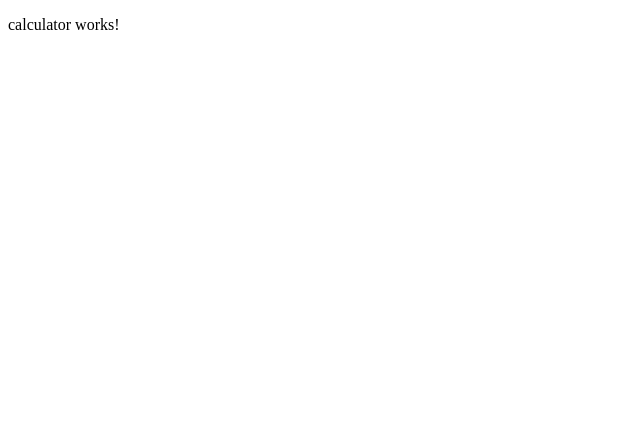
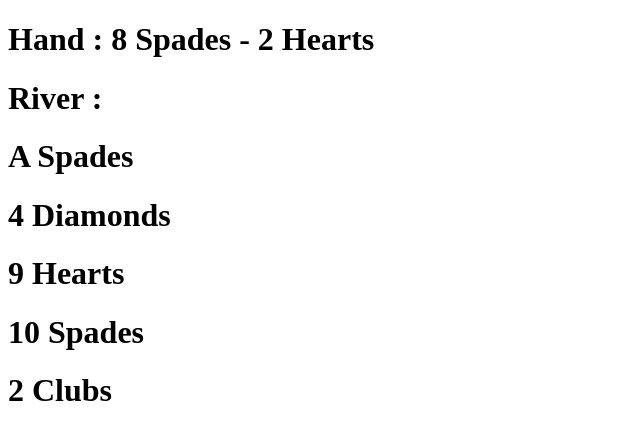
Before and after one commit to MonKeySVG/poker-basic, an Angular app: page / in a window 1280 px wide. Shown: the top 440 px of the page, without its empty margins (0-640 px from the left). Built offline with nearby package versions, Linux system fonts and the light colour scheme.

Commit message:
Affichage a l'écran

```diff
--- a/src/app/calculator/calculator.component.html
+++ b/src/app/calculator/calculator.component.html
@@ -1 +1,6 @@
-<p>calculator works!</p>
+<h1>Hand : {{card_1.rank}} {{card_1.suit}} - {{card_2.rank}} {{card_2.suit}}</h1>
+
+<h1>River :</h1>
+<div *ngFor="let card of river">
+  <h1>{{card.rank}} {{card.suit}}</h1>
+</div>
--- a/src/app/calculator/calculator.component.ts
+++ b/src/app/calculator/calculator.component.ts
@@ -25,6 +25,8 @@ export class CalculatorComponent {
   card_2!: CardComponent;
   deck: DeckComponent = new DeckComponent();
   river: CardComponent[] = [];
+
+  value: string = '';
 
   constructor() {
     this.dealCards();
@@ -124,50 +126,69 @@ export class CalculatorComponent {
 
     // Vérifiez pour une Quinte Flush Royale
     if (this.isRoyalFlush(hand)) {
+      console.log("RoyalFlush");
       return HandRank.RoyalFlush;
     }
 
     // Vérifiez pour une Quinte Flush
     if (this.isStraightFlush(hand)) {
+      console.log("StraightFlush");
+      this.value = 'StraightFlush';
       return HandRank.StraightFlush;
     }
 
     // Vérifiez pour un Carré
     if (this.isFourOfAKind(hand)) {
+      console.log("FourOfAKind");
+      this.value = 'FourOfAKind';
       return HandRank.FourOfAKind;
     }
 
     // Vérifiez pour un Full House
     if (this.isFullHouse(hand)) {
+      console.log("FullHouse");
+      this.value = 'FullHouse';
       return HandRank.FullHouse;
     }
 
     // Vérifiez pour une Couleur
     if (this.isFlush(hand)) {
+      console.log("Flush");
+      this.value = 'Flush';
       return HandRank.Flush;
     }
 
     // Vérifiez pour une Suite
     if (this.isStraight(hand)) {
+      console.log("Straight");
+      this.value = 'Straight';
       return HandRank.Straight;
     }
 
     // Vérifiez pour un Brelan
     if (this.isThreeOfAKind(hand)) {
+      console.log("ThreeOfAKind");
+      this.value = 'ThreeOfAKind';
       return HandRank.ThreeOfAKind;
     }
 
     // Vérifiez pour Deux Paires
     if (this.isTwoPairs(hand)) {
+      console.log("TwoPairs");
+      this.value = 'TwoPairs';
       return HandRank.TwoPairs;
     }
 
     // Vérifiez pour une Paire
     if (this.isPair(hand)) {
+      console.log("Pair");
+      this.value = 'Pair';
       return HandRank.Pair;
     }
 
     // Si aucune des combinaisons ci-dessus n'est trouvée, retournez Carte Haute
+    console.log("HighCard");
+    this.value = 'HighCard';
     return HandRank.HighCard;
   }
 
```
